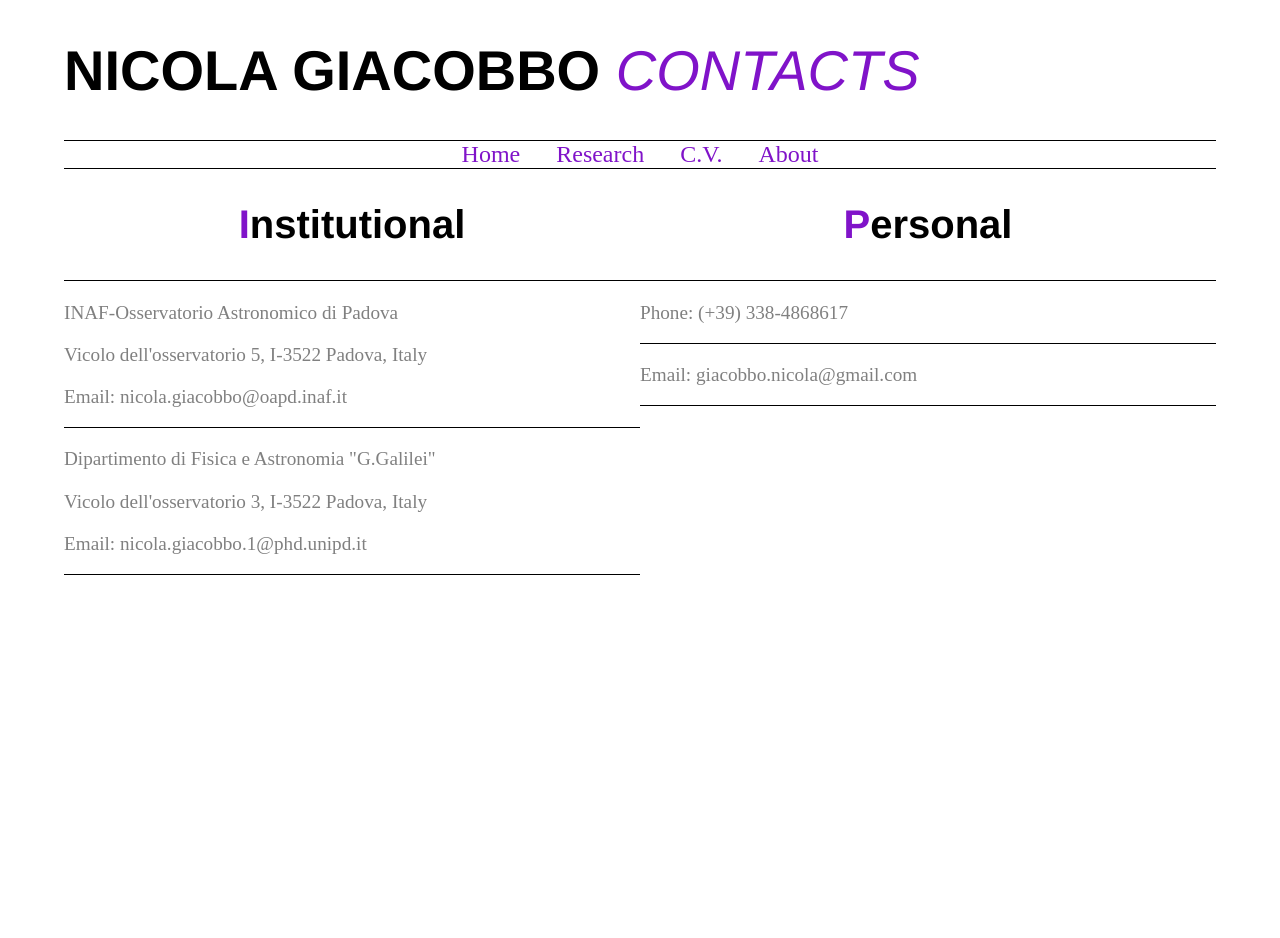
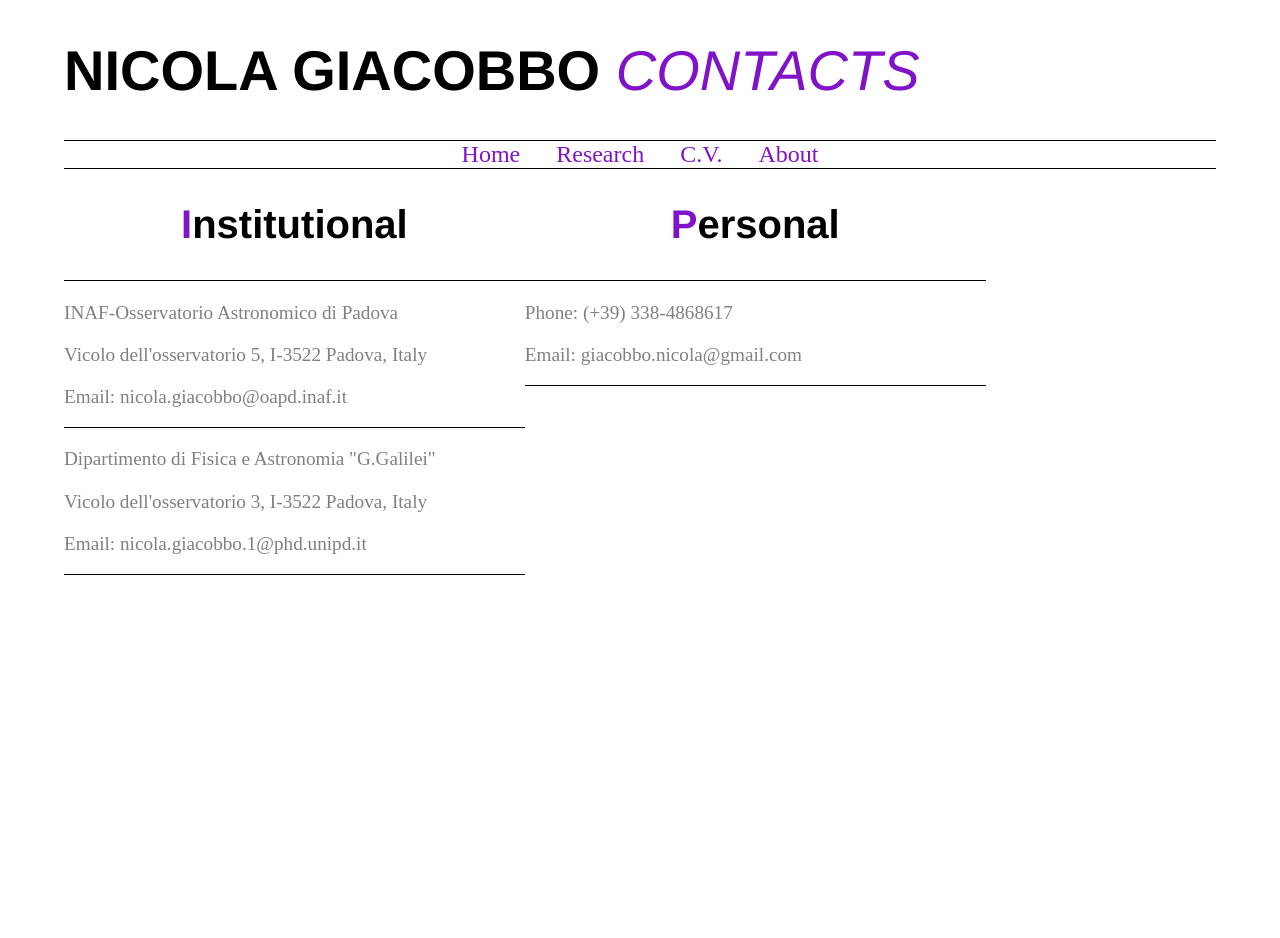
Before and after one commit to GiacobboNicola/giacobbonicola.github.io, a Jekyll site: the page built from item5.html, in a window 1280 px wide. Built offline with Jekyll 4.4.1, drawn with Linux system fonts in a browser that asks for light colours.

Commit message:
fixed contacts

```diff
--- a/_layouts/contacts.html
+++ b/_layouts/contacts.html
@@ -45,7 +45,7 @@
   }
   .column {
     float: left;
-    width: 50%;
+    width: 40%;
     margin-bottom:40px;
   }
   .y{
@@ -97,7 +97,6 @@
                 <h2 style="text-align:center"><span class='y'>P</span>ersonal</h2>
                 <footer>
                 <p>Phone: (+39) 338-4868617</p>
-                <footer>
                 <p>Email: giacobbo.nicola@gmail.com</p>
                 <footer>
             </div>
```
